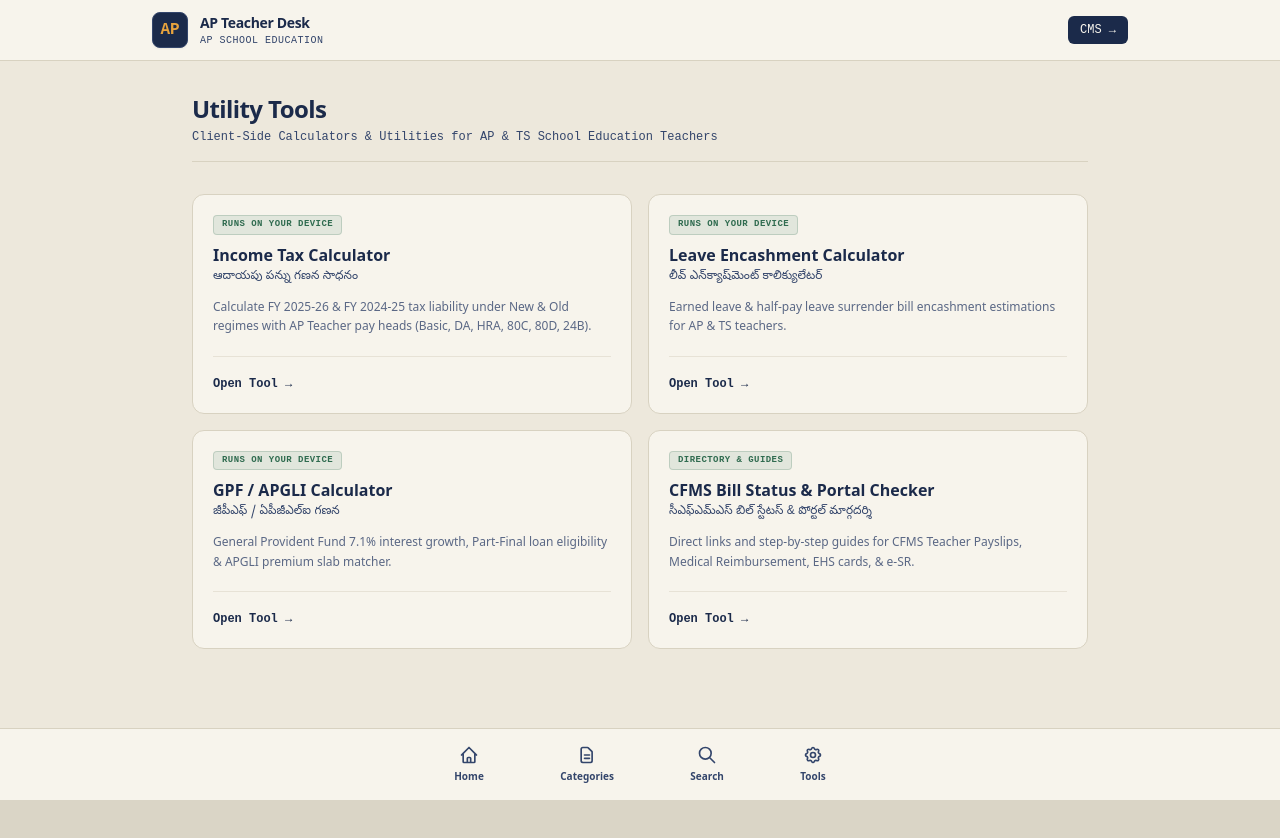
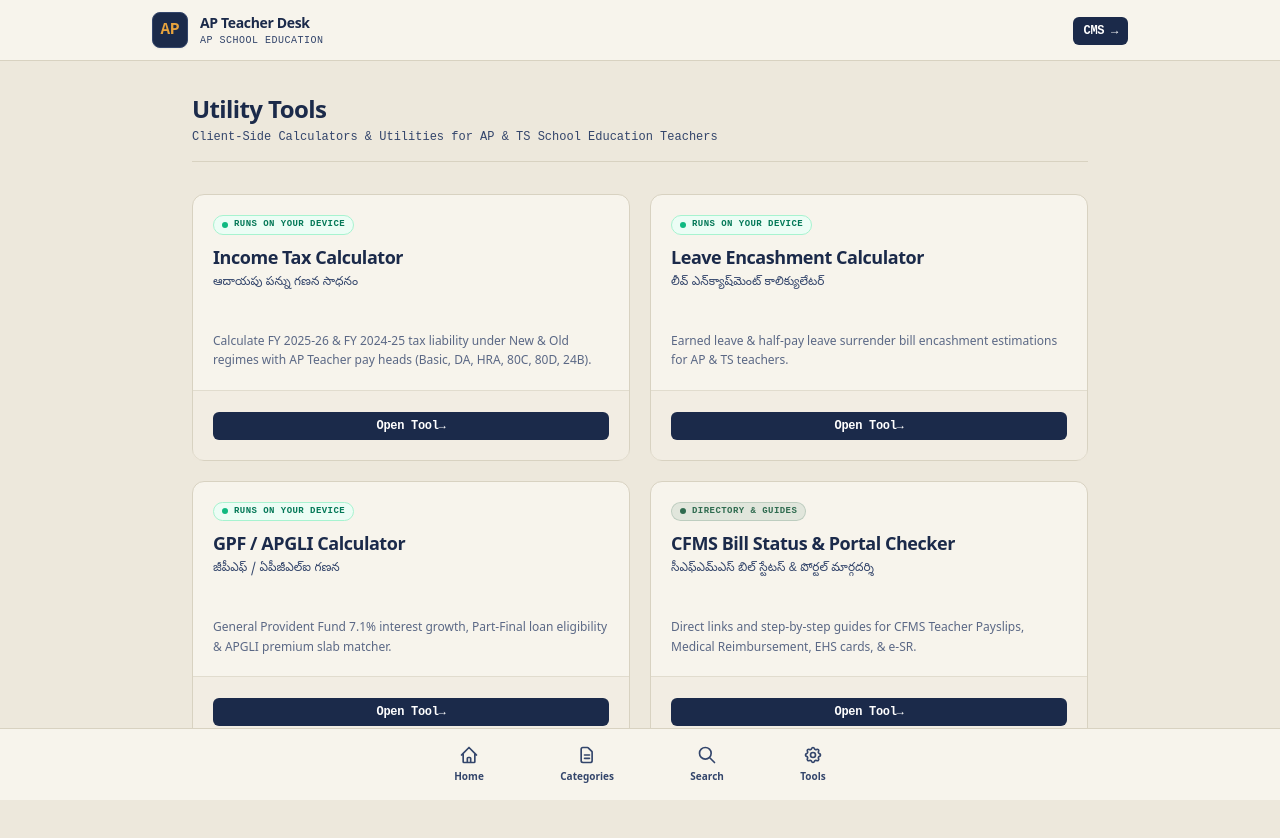
Before and after one commit to Joseph5157/aphighschool, a Next.js app: page /tools in a window 1280 px wide. Shown: the top 838 px of the page. Before the commit the page ends 800 px from the top, so only its background shows below. Built offline with nearby package versions, Linux system fonts and the light colour scheme; no server answers.

Commit message:
feat: refactor tools index page and layout header with Tier 1 Card, Badge, and Button components

```diff
--- a/app/(public)/layout.tsx
+++ b/app/(public)/layout.tsx
@@ -1,5 +1,7 @@
 import Link from "next/link";
 import type { Metadata, Viewport } from "next";
+
+import Button from "@/app/(public)/_components/Button";
 
 const siteUrl = process.env.NEXT_PUBLIC_SITE_URL || "http://localhost:3000";
 
@@ -37,11 +39,10 @@ export default function PublicLayout({ children }: { children: React.ReactNode }
             </div>
           </Link>
 
-          <Link
-            href="/admin"
-            className="hidden md:block text-xs font-mono bg-ink text-paperRaised px-3 py-1.5 rounded-md hover:bg-inkSoft transition-colors"
-          >
-            CMS →
+          <Link href="/admin" className="hidden md:block">
+            <Button variant="primary" size="sm">
+              CMS →
+            </Button>
           </Link>
         </div>
       </header>
--- a/app/(public)/tools/page.tsx
+++ b/app/(public)/tools/page.tsx
@@ -1,4 +1,7 @@
 import Link from "next/link";
+import Button from "@/app/(public)/_components/Button";
+import { Card, CardHeader, CardTitle, CardContent, CardFooter } from "@/app/(public)/_components/Card";
+import Badge from "@/app/(public)/_components/Badge";
 
 const TOOLS = [
   {
@@ -7,7 +10,7 @@ const TOOLS = [
     nameTe: "ఆదాయపు పన్ను గణన సాధనం",
     description: "Calculate FY 2025-26 & FY 2024-25 tax liability under New & Old regimes with AP Teacher pay heads (Basic, DA, HRA, 80C, 80D, 24B).",
     badge: "RUNS ON YOUR DEVICE",
-    badgeType: "ready",
+    badgeVariant: "success" as const,
     href: "/tools/tax-calculator",
   },
   {
@@ -16,7 +19,7 @@ const TOOLS = [
     nameTe: "లీవ్ ఎన్‌క్యాష్‌మెంట్ కాలిక్యులేటర్",
     description: "Earned leave & half-pay leave surrender bill encashment estimations for AP & TS teachers.",
     badge: "RUNS ON YOUR DEVICE",
-    badgeType: "ready",
+    badgeVariant: "success" as const,
     href: "/tools/leave-encashment",
   },
   {
@@ -25,7 +28,7 @@ const TOOLS = [
     nameTe: "జీపీఎఫ్ / ఏపీజీఎల్ఐ గణన",
     description: "General Provident Fund 7.1% interest growth, Part-Final loan eligibility & APGLI premium slab matcher.",
     badge: "RUNS ON YOUR DEVICE",
-    badgeType: "ready",
+    badgeVariant: "success" as const,
     href: "/tools/gpf-apgli",
   },
   {
@@ -34,7 +37,7 @@ const TOOLS = [
     nameTe: "సీఎఫ్ఎమ్‌ఎస్ బిల్‌ స్టేటస్ & పోర్టల్ మార్గదర్శి",
     description: "Direct links and step-by-step guides for CFMS Teacher Payslips, Medical Reimbursement, EHS cards, & e-SR.",
     badge: "DIRECTORY & GUIDES",
-    badgeType: "ready",
+    badgeVariant: "tamarind" as const,
     href: "/tools/cfms-checker",
   },
 ];
@@ -50,58 +53,39 @@ export default function ToolsIndexPage() {
         </p>
       </div>
 
-      {/* Tools Grid */}
-      <div className="grid grid-cols-1 md:grid-cols-2 gap-4">
-        {TOOLS.map((tool) => {
-          const isReady = tool.badgeType === "ready";
-
-          return (
-            <div
-              key={tool.id}
-              className={`bg-paperRaised border border-hair rounded-xl p-5 flex flex-col justify-between transition-all ${
-                isReady ? "hover:border-ink/30 hover:shadow-xs" : "opacity-75"
-              }`}
-            >
-              <div>
+      {/* Tools Grid using Card, Badge, and Button Tier 1 Components */}
+      <div className="grid grid-cols-1 md:grid-cols-2 gap-5">
+        {TOOLS.map((tool) => (
+          <Card key={tool.id} hoverable className="flex flex-col justify-between">
+            <div>
+              <CardHeader className="border-b-0 pb-2">
                 <div className="flex items-center justify-between gap-2 mb-2">
-                  <span
-                    className={`font-mono text-[9px] uppercase tracking-wider px-2 py-0.5 rounded font-semibold ${
-                      isReady
-                        ? "bg-tamarind/10 text-tamarind border border-tamarind/20"
-                        : "bg-hair/50 text-inkSoft"
-                    }`}
-                  >
+                  <Badge variant={tool.badgeVariant} size="sm" shape="pill" dot>
                     {tool.badge}
-                  </span>
+                  </Badge>
                 </div>
-
-                <h2 className="font-bold text-base text-ink">{tool.nameEn}</h2>
-                <div className="font-telugu text-xs text-inkSoft mt-0.5 font-medium">
+                <CardTitle>{tool.nameEn}</CardTitle>
+                <div className="font-telugu text-xs text-inkSoft font-medium">
                   {tool.nameTe}
                 </div>
+              </CardHeader>
 
-                <p className="text-xs text-inkSoft/80 font-sans mt-3 leading-relaxed">
+              <CardContent className="pt-0">
+                <p className="text-xs text-inkSoft/80 font-sans leading-relaxed">
                   {tool.description}
                 </p>
-              </div>
+              </CardContent>
+            </div>
 
-              <div className="mt-5 pt-3 border-t border-hair/50">
-                {isReady ? (
-                  <Link
-                    href={tool.href}
-                    className="inline-flex items-center gap-1 text-xs font-mono font-semibold text-ink hover:text-turmericDeep transition-colors"
-                  >
-                    Open Tool →
-                  </Link>
-                ) : (
-                  <span className="text-xs font-mono text-inkSoft/60 cursor-not-allowed">
-                    Under Development
-                  </span>
-                )}
-              </div>
-            </div>
-          );
-        })}
+            <CardFooter className="bg-paper/50">
+              <Link href={tool.href} className="w-full">
+                <Button variant="primary" size="sm" fullWidth rightIcon={<span>→</span>}>
+                  Open Tool
+                </Button>
+              </Link>
+            </CardFooter>
+          </Card>
+        ))}
       </div>
     </div>
   );
```
